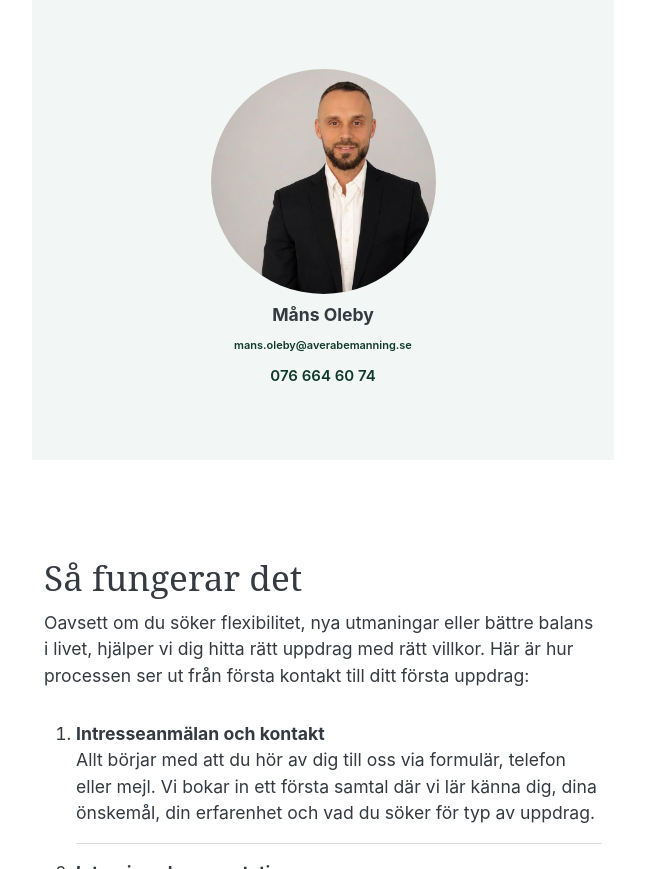
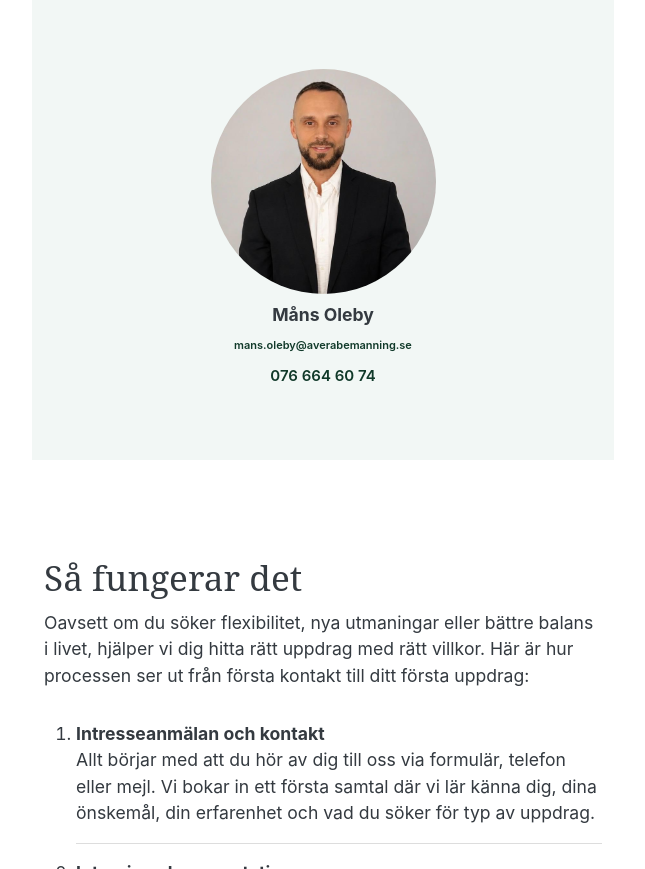
Before and after one commit to bollare/averabemanning-new, a website: page public/om-oss.html in a window 1280 px wide. Shown: the part 1876-2745 px from the top of the page, without its empty margins (26-671 px from the left). Drawn offline with Linux system fonts and the light colour scheme; files that its build step writes are made by us from their sources.

Commit message:
centrera måns

```diff
--- a/public/om-oss.html
+++ b/public/om-oss.html
@@ -161,7 +161,7 @@
                               <a href="tel:0791500473" class="link-primary">079 150 04 73</a>
                           </div>
                           <div class="col-sm-6 d-flex flex-column align-items-center mb-5 gap-2 mx-auto">
-                              <img class="img-fluid rounded-circle" style="object-fit: cover; object-position: 0 0; height: 225px; width: 225px;" src="media/personer/mans.jpeg" alt="">
+                              <img class="img-fluid rounded-circle" style="object-fit: cover; object-position: center; height: 225px; width: 225px;" src="media/personer/mans.jpeg" alt="">
                               <strong>Måns Oleby</strong>
                               <a href="mailto:dennis.fagerstrom@averabemanning.se" class="link-primary mb-1" style="font-size: 11px;">mans.oleby@averabemanning.se</a>
                               <a href="tel:0766646074" class="link-primary">076 664 60 74</a>
```
